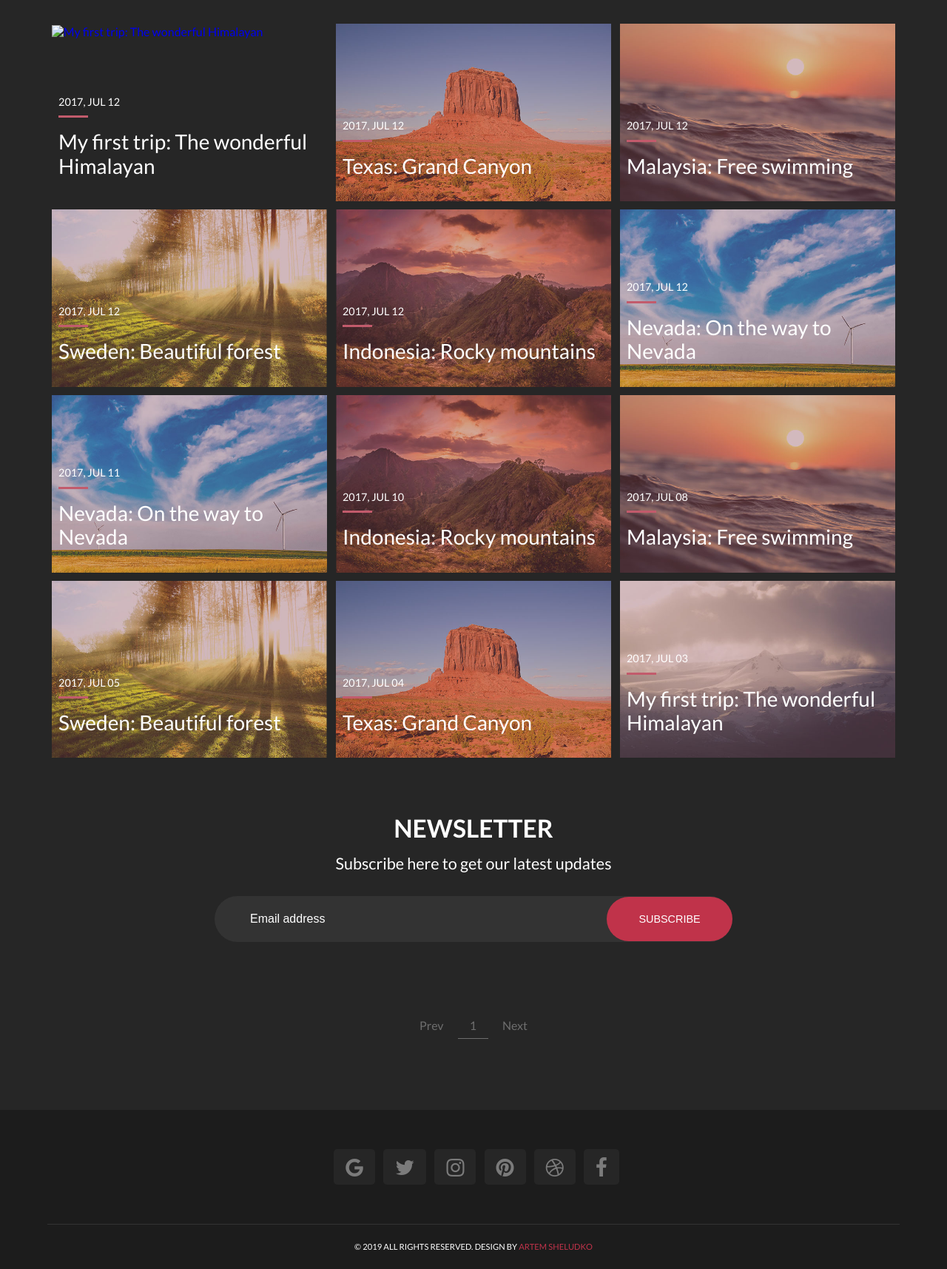
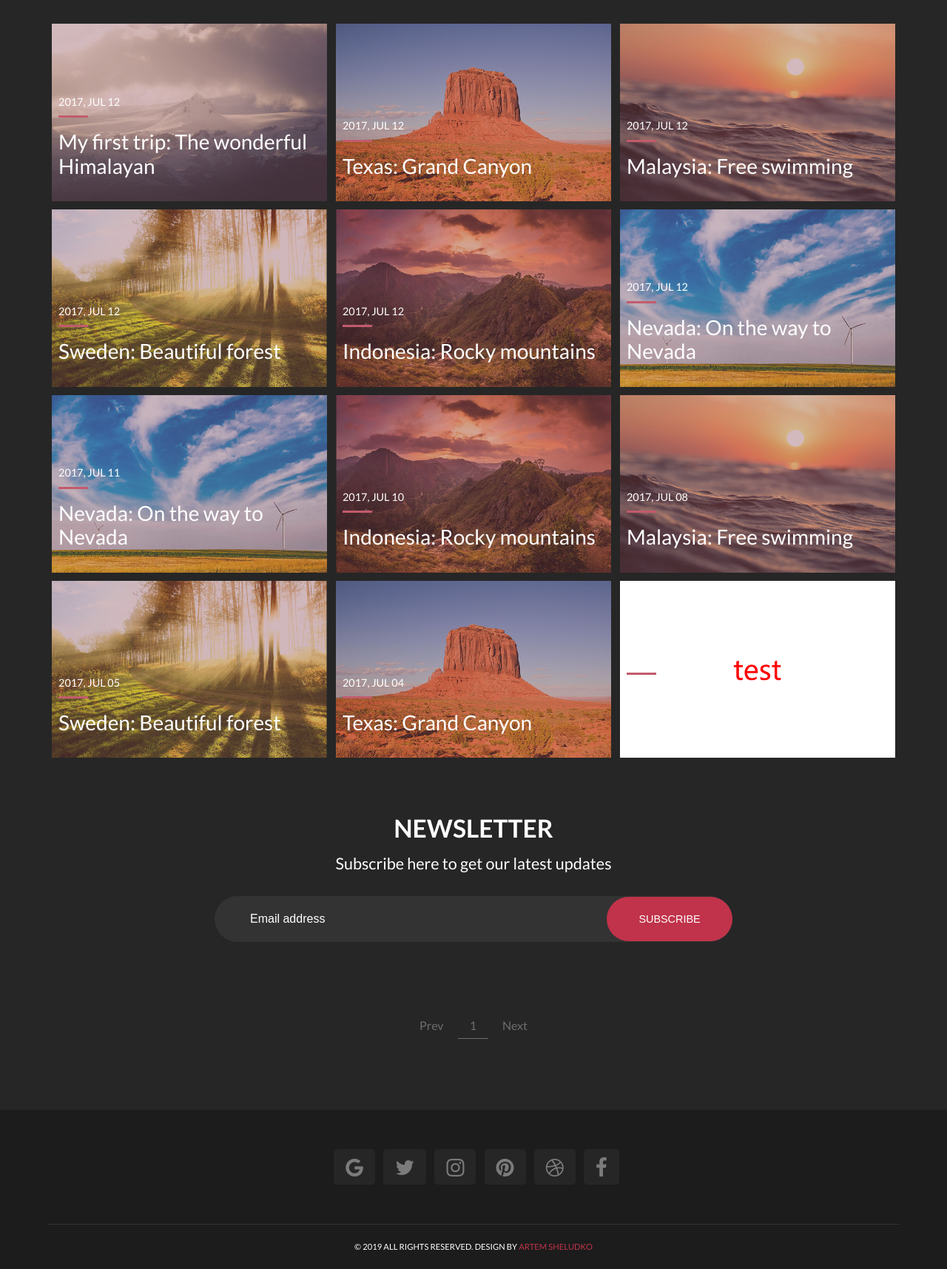
Before and after one commit to sxy-jingyuan/sxy-jingyuan.github.io, a Jekyll site: the page built from index.html, in a window 1280 px wide. Shown: the part 637-2352 px from the top of the page at 74% size. Built offline with Jekyll 4.4.1, drawn with Linux system fonts in a browser that asks for light colours; the list of posts is cut into pages by our own code.

Commit message:
test 2
test 2

```diff
--- a/_posts/2017-07-03-the-wonderful-himalayan.markdown
+++ b/_posts/2017-07-03-the-wonderful-himalayan.markdown
@@ -1,7 +1,7 @@
 ---
 layout: post
 title: "My first trip: The wonderful Himalayan"
-img: legging_megacme_1.jpg # Add image post (optional)
+img: test_1.jpg # Add image post (optional)
 date: 2017-07-03 12:55:00 +0300
 description: You’ll find this post in your `_posts` directory. Go ahead and edit it and re-build the site to see your changes. # Add post description (optional)
 tag: [Travel, Blogging, Mountains]
```
Also changed, not shown: assets/img/himalayan.jpg (added), assets/img/legging_megacme_1.jpg, assets/img/legging_megacme_2.jpg (deleted), assets/img/test_1.jpg (added).
